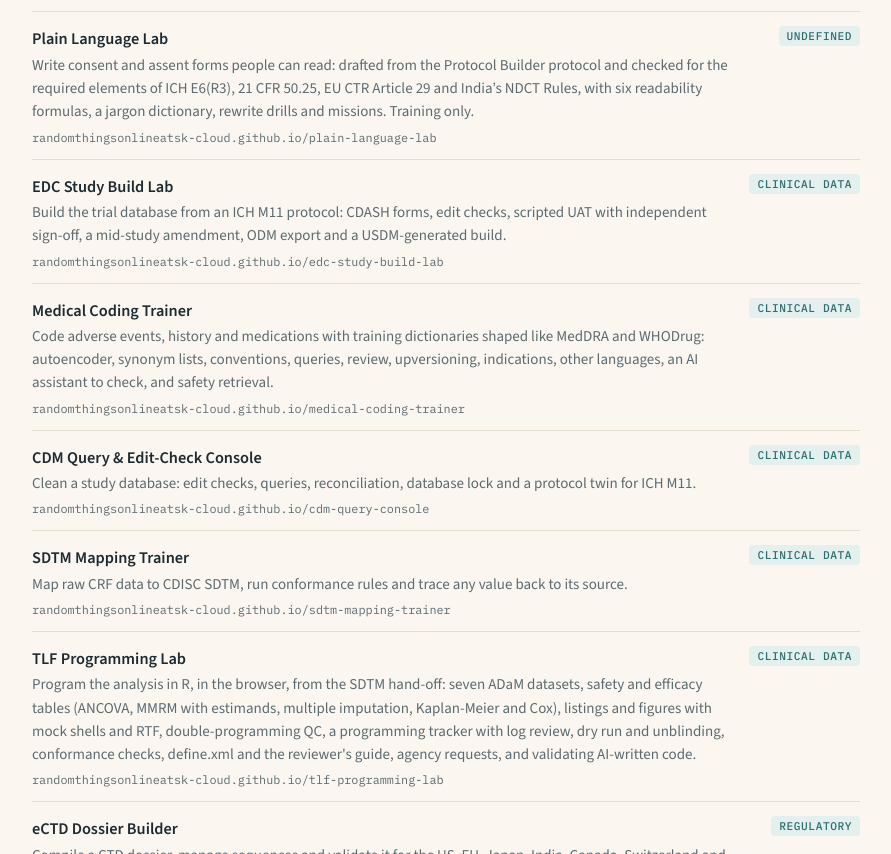
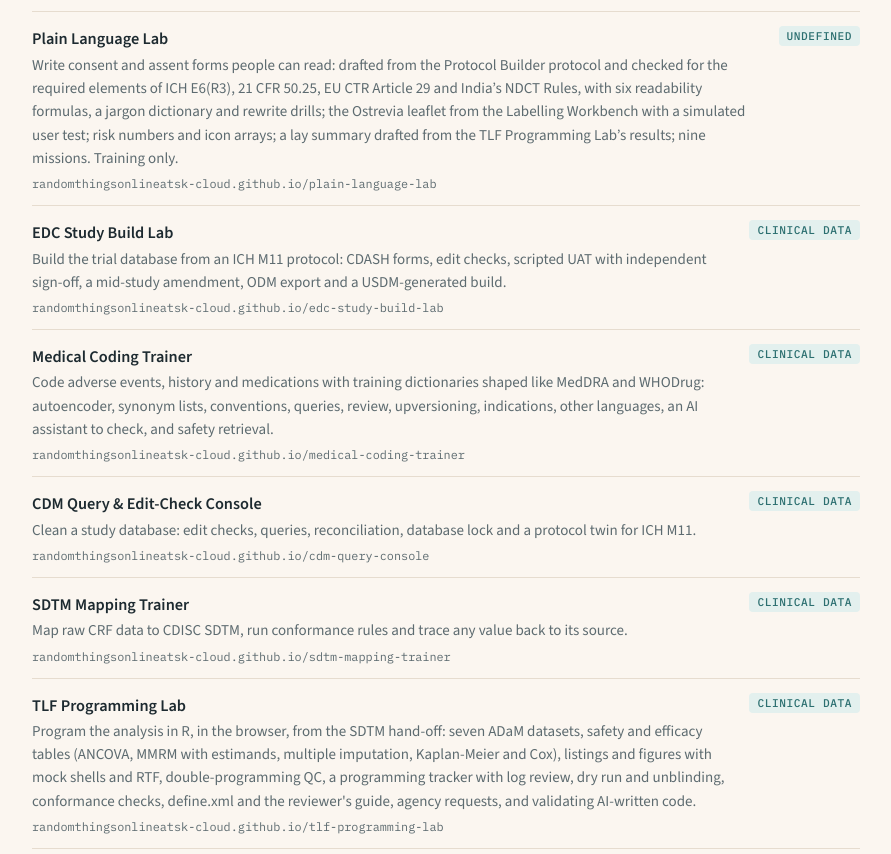
Before and after one commit to randomthingsonlineatsk-cloud/pharmolecule, a plain HTML site: page index.html in a window 1280 px wide. Shown: the part 3098-3952 px from the top of the page, without its empty margins (194-1085 px from the left). Drawn offline with nearby package versions, Linux system fonts and the light colour scheme.

Commit message:
Update the Plain Language Lab card for phase 2
Co-Authored-By: Claude Opus 5.5 <noreply@anthropic.com>
Claude-Session: https://claude.ai/code/session_016qsZi8ZCrAXgu6acaEhhyj

```diff
--- a/index.html
+++ b/index.html
@@ -174,7 +174,7 @@ const ITEMS = [
   { kind: 'app', id: 'rpe', title: 'Global Regulatory Pathway Explorer', desc: '16 authorities and 12 product types, from preclinical to post-market, with a device and IVD classification wizard.', where: 'Regulatory', url: GH + 'regulatory-pathway-explorer/', tags: 'fda ema cdsco pmda device ivd mdr' },
   { kind: 'app', id: 'cts', title: 'Clinical Trial Simulator', desc: 'Design a Phase I to III trial and live with the consequences; file the trial application first.', where: 'Clinical', url: GH + 'clinical-trial-simulator/', tags: 'ind ctis trial design' },
   { kind: 'app', id: 'protocol', title: 'Protocol Builder', desc: 'Write a clinical trial protocol in the ICH M11 structure: estimands (ICH E9(R1)), the schedule of activities, sample size, multiplicity and interim analyses, checked by 40 consistency rules; amendments classified for the US, EU and India; cross-walks to SPIRIT 2025, EU CTR Annex I, India\'s NDCT Rules and 21 CFR 312.23; the Investigator\'s Brochure; a device plan under ISO 14155:2026; a review view with a plain-language check; a complexity score with amendment-risk flags, a feasibility estimate and author-reviewer-approver sign-off; consent form (with a re-consent check after amendments), SAP outline, registry entries, site budget, RTSM specification, deviation plan, lay summary and enrolment plan drafted from the protocol; exports as USDM v4, Word, SDTM trial design datasets and a trial application bundle; 15 missions, a certificate and classroom mode.', where: 'Medical writing', url: GH + 'protocol-builder/', tags: 'protocol m11 cesharp usdm estimand e9 schedule of activities medical writing spirit sample size amendment ctr ndct ind investigator brochure iso 14155 device cip plain language classroom' },
-  { kind: 'app', id: 'plain', title: 'Plain Language Lab', desc: 'Write consent and assent forms people can read: drafted from the Protocol Builder protocol and checked for the required elements of ICH E6(R3), 21 CFR 50.25, EU CTR Article 29 and India’s NDCT Rules, with six readability formulas, a jargon dictionary, rewrite drills and missions. Training only.', url: GH + 'plain-language-lab/', tags: 'plain language consent informed consent icf assent readability flesch smog jargon key information ndct audio video consent ctr article 29 50.25 medical writing patient' },
+  { kind: 'app', id: 'plain', title: 'Plain Language Lab', desc: 'Write consent and assent forms people can read: drafted from the Protocol Builder protocol and checked for the required elements of ICH E6(R3), 21 CFR 50.25, EU CTR Article 29 and India’s NDCT Rules, with six readability formulas, a jargon dictionary and rewrite drills; the Ostrevia leaflet from the Labelling Workbench with a simulated user test; risk numbers and icon arrays; a lay summary drafted from the TLF Programming Lab’s results; nine missions. Training only.', url: GH + 'plain-language-lab/', tags: 'plain language leaflet user test readability testing lay summary annex v icon array risk consent informed consent icf assent readability flesch smog jargon key information ndct audio video consent ctr article 29 50.25 medical writing patient' },
   { kind: 'app', id: 'edc', title: 'EDC Study Build Lab', desc: 'Build the trial database from an ICH M11 protocol: CDASH forms, edit checks, scripted UAT with independent sign-off, a mid-study amendment, ODM export and a USDM-generated build.', where: 'Clinical data', url: GH + 'edc-study-build-lab/', tags: 'edc crf cdash uat m11 study build odm usdm amendment' },
   { kind: 'app', id: 'coding', title: 'Medical Coding Trainer', desc: 'Code adverse events, history and medications with training dictionaries shaped like MedDRA and WHODrug: autoencoder, synonym lists, conventions, queries, review, upversioning, indications, other languages, an AI assistant to check, and safety retrieval.', where: 'Clinical data', url: GH + 'medical-coding-trainer/', tags: 'meddra whodrug coding synonyms upversioning pharmacovigilance smq retrieval ai indications' },
   { kind: 'app', id: 'cdm', title: 'CDM Query & Edit-Check Console', desc: 'Clean a study database: edit checks, queries, reconciliation, database lock and a protocol twin for ICH M11.', where: 'Clinical data', url: GH + 'cdm-query-console/', tags: 'data management edc queries m11' },
```
